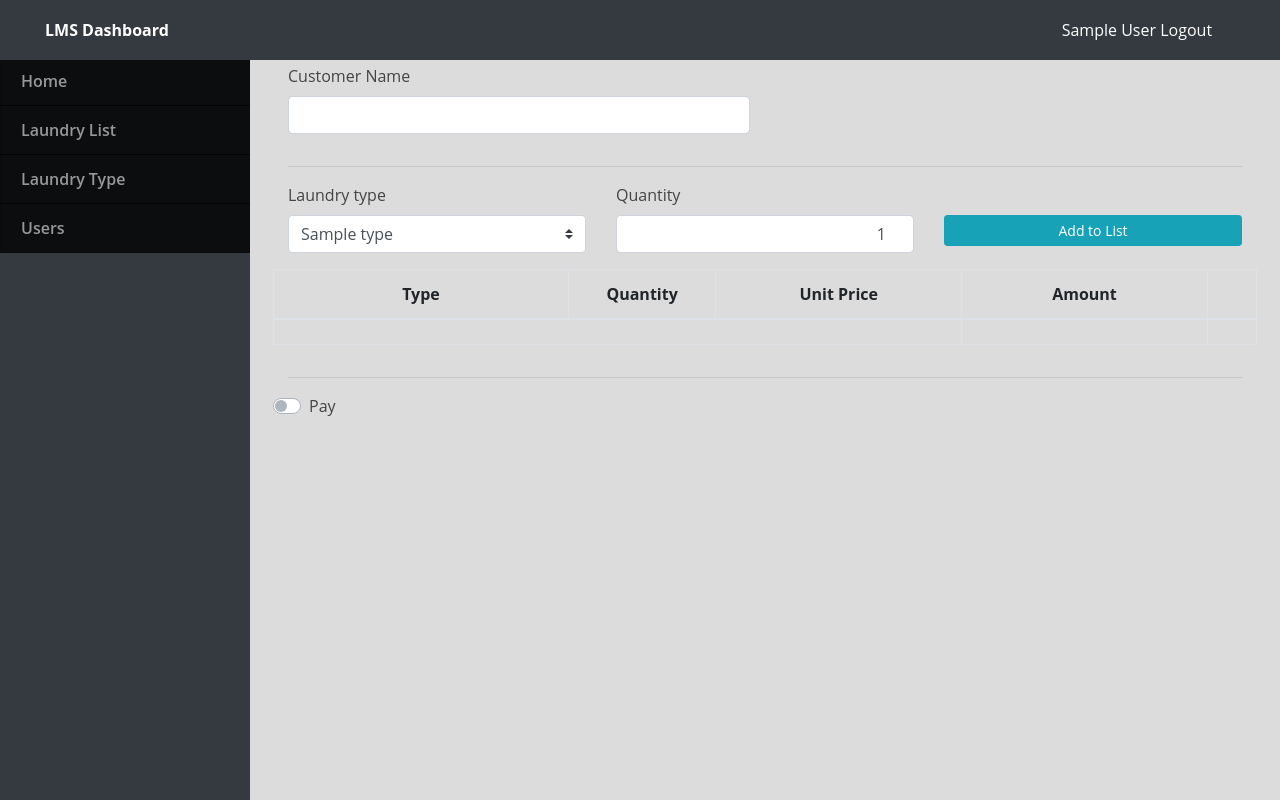
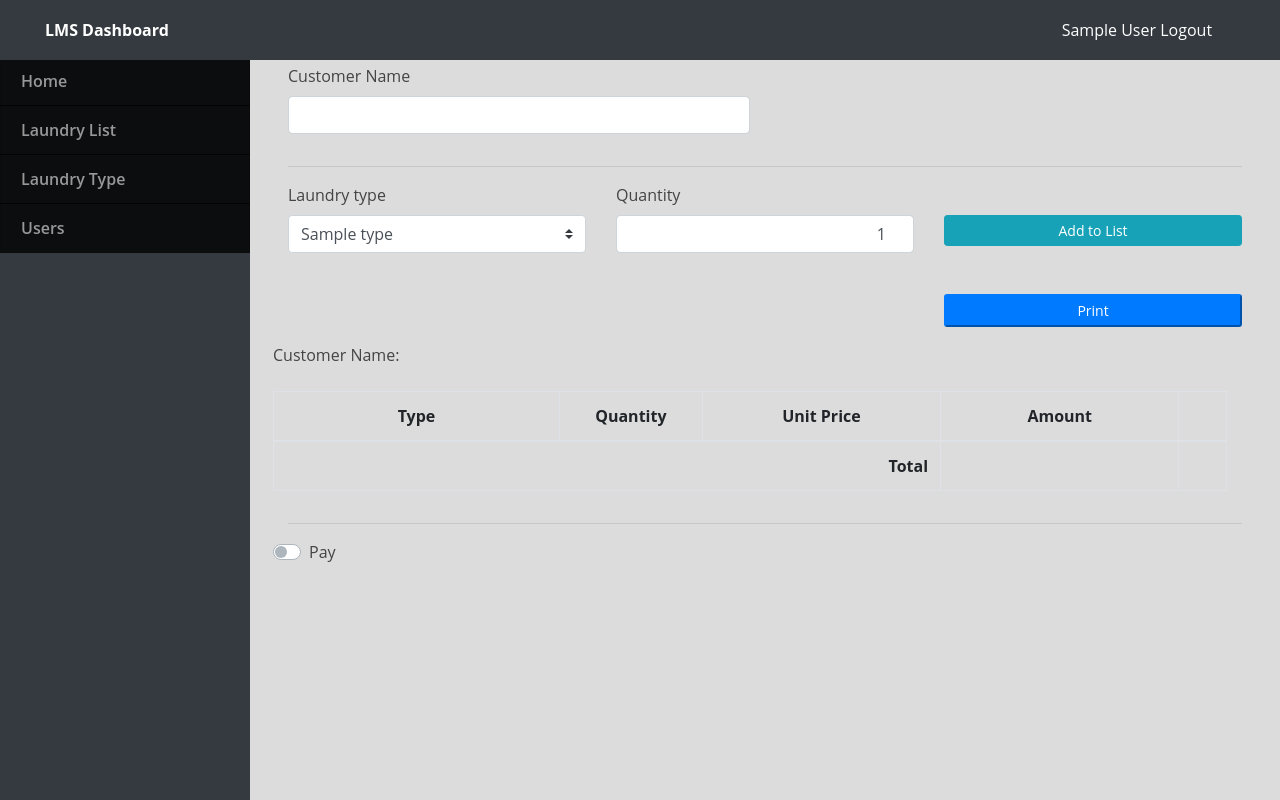
Before and after one commit to Cholliclef/Laundry-system, a PHP site: page /index.php?page=manage_laundry in a window 1280 px wide. Run offline with PHP 8.4, Linux system fonts and the light colour scheme; the visitor is signed in with stand-in values (Sample User, id 1); tables that the repository leaves empty or names only in its code hold one stand-in row (values such as "Sample post"); lists and menus that the app fills with data are empty.

Commit message:
enable print

```diff
--- a/manage_laundry.php
+++ b/manage_laundry.php
@@ -62,10 +62,19 @@ if(isset($_GET['id'])){
 						<label for="" class="control-label">&nbsp;</label>
 						<button class="btn btn-info btn-sm btn-block" type="button" id="add_to_list"> Add to List</button>
 					</div>
+					<div class="form-group">
+						<label for="" class="control-label">&nbsp;</label>
+						<button class="btn-block btn-primary btn-sm" type="button" id="print"><i class="fa fa-print"></i> Print</button>
+					</div>
 				</div>
 			</div>
-			<div class="row">
-				<table class="table table-bordered" id="list">
+			<div id="list" class="row" style="width:100%">
+				<div class="form-group">
+					<label for="" class="control-label">Customer Name: </label>
+					<!-- <input type="read-only" class="form-control" name="customer_name" value="<?php echo isset($customer_name) ? $customer_name : '' ?>"> -->
+					<?php echo isset($customer_name) ? $customer_name : '' ?>
+				</div>
+				<table class="table table-bordered" >
 					<colgroup>
 						<col width="30%">
 						<col width="15%">
@@ -92,10 +101,10 @@ if(isset($_GET['id'])){
 								<td class="">
 									<input type="hidden" name="item_id[]" id="" value="<?php echo $row['id'] ?>">
 									<input type="hidden" name="laundry_type_id[]" id="" value="<?php echo $row['laundry_type_id'] ?>"><?php echo isset($cname_arr[$row['laundry_type_id']]) ? ucwords($cname_arr[$row['laundry_type_id']]) : '' ?></td>
-								<td><input type="number" class="text-center" name="weight[]" id="" value="<?php echo $row['weight'] ?>"></td>
+								<td class="text-right"><input type="hidden" name="weight[]" id="" value="<?php echo $row['weight'] ?>"><?php echo number_format($row['weight']) ?></td>
 								<td class="text-right"><input type="hidden" name="unit_price[]" id="" value="<?php echo $row['unit_price'] ?>"><?php echo number_format($row['unit_price'],2) ?></td>
 								<td class="text-right"><input type="hidden" name="amount[]" id="" value="<?php echo $row['amount'] ?>"><p><?php echo number_format($row['amount'],2) ?></p></td>
-								<td><button class="btn btn-sm btn-danger" type="button" onclick="rem_list($(this))">Remove</button></td>
+								<td><button class="btn btn-sm btn-danger" type="button" onclick="rem_list($(this))">X</button></td>
 							</tr>
 						<?php endwhile; ?>
 						<?php endif; ?>
@@ -103,7 +112,7 @@ if(isset($_GET['id'])){
 					</tbody>
 					<tfoot>
 						<tr>
-							<th class="text-right" colspan="3"></th>
+							<th class="text-right" colspan="3">Total</th>
 							<th class="text-right" id="tamount"></th>
 							<th class="text-right"></th>
 						</tr>
@@ -136,6 +145,37 @@ if(isset($_GET['id'])){
 		</div>
 	</form>
 </div>
+<noscript>
+	<style>
+			#div{
+				width:100%;
+			}
+			table {
+				border-collapse: collapse;
+				width:100% !important;
+			}
+			tr,th,td{
+				border:1px solid black;
+			}
+			.text-right{
+				text-align: right
+			}
+			.text-right{
+				text-align: center
+			}
+			p{
+				margin:unset;
+			}
+			#div p {
+				display: block;
+			}
+			p.text-center {
+			    text-align: -webkit-center;
+			}
+
+
+	</style>
+</noscript>
 <script>
 	if('<?php echo isset($_GET['id']) ?>' == 1){
 			calc()
@@ -180,7 +220,7 @@ if(isset($_GET['id'])){
 		tr.append('<td><input type="number" class="text-center" name="weight[]" id="" value="'+_weight+'"></td>')
 		tr.append('<td class="text-right"><input type="hidden" name="unit_price[]" id="" value="'+price+'">'+(parseFloat(price).toLocaleString('en-US',{style:'decimal',maximumFractionDigits:2,minimumFractionDigits:2}))+'</td>')
 		tr.append('<td class="text-right"><input type="hidden" name="amount[]" id="" value="'+amount+'"><p>'+(parseFloat(amount).toLocaleString('en-US',{style:'decimal',maximumFractionDigits:2,minimumFractionDigits:2}))+'</p></td>')
-		tr.append('<td><button class="btn btn-sm btn-danger" type="button" onclick="rem_list($(this))">Remove</button></td>')
+		tr.append('<td><button class="btn btn-sm btn-danger" type="button" onclick="rem_list($(this))">X</button></td>')
 		$('#list tbody').append(tr)
 		calc()
 		$('[name="weight[]"]').on('keyup keydown keypress change',function(){
@@ -245,4 +285,17 @@ if(isset($_GET['id'])){
 		})
 	})
 
+	$('#print').click(function(){
+		var newWin = document.open('','_blank','height=500,width=600');
+		var _html = $('#list').clone();
+		var ns = $('noscript').clone();
+		newWin.document.write(ns.html())
+		newWin.document.write(_html.html())
+		newWin.document.close()
+		newWin.print()
+		setTimeout(function(){
+			newWin.close()
+		},1500)
+	})
+
 </script>
```
